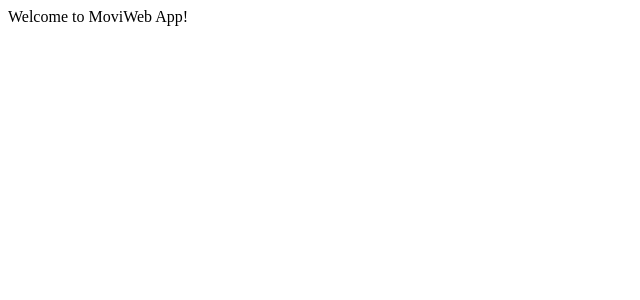
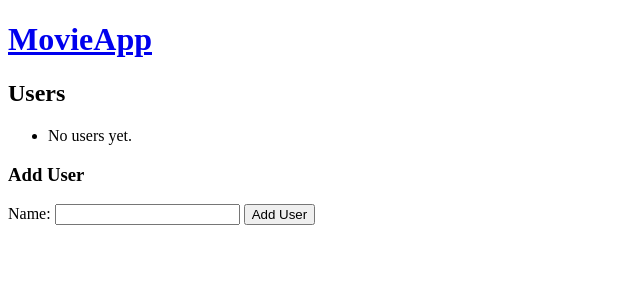
Before and after one commit to Mr-Miller777/MoviWebApp, a Flask app: page / in a window 1280 px wide. Shown: the top 300 px of the page, without its empty margins (0-640 px from the left). Run offline with Flask 3, Linux system fonts and the light colour scheme.

Commit message:
Routes and templates implemented

```diff
--- a/app.py
+++ b/app.py
@@ -1,9 +1,17 @@
 import os
-from flask import Flask
+
+from flask import Flask, render_template, request, url_for, flash, redirect
+from dotenv import load_dotenv
+import requests
+
 from models import db, User, Movie
 from data_manager import DataManager
 
+load_dotenv()
+
 app = Flask(__name__)
+app.secret_key = os.environ.get('SECRET_KEY', 'dev-secret-key')
+OMDB_API_KEY = os.environ.get('OMDB_API_KEY')
 
 BASE_DIR = os.path.dirname(os.path.abspath(__file__))
 DATA_DIR = os.path.join(BASE_DIR, 'data')
@@ -17,9 +25,105 @@ db.init_app(app)
 
 data_manager = DataManager()
 
+
 @app.route('/')
 def home():
-    return "Welcome to MoviWeb App!"
+    users = data_manager.get_users()
+    return render_template('index.html', users=users)
+
+
+@app.route('/users', methods=['POST'])
+def add_user():
+    name = request.form.get('name')
+    if name:
+        data_manager.create_user(name)
+        flash(f'User "{name}" added successfully.', 'success')
+    else:
+        flash('User name cannot be empty.', 'error')
+    return redirect(url_for('home'))
+
+
+@app.route('/users/<int:user_id>/movies', methods=['GET'])
+def list_movies(user_id):
+    user = db.session.get(User, user_id)
+    if not user:
+        flash('User not found.', 'error')
+        return redirect(url_for('home'))
+
+    movies = data_manager.get_movies(user_id)
+    return render_template('movies.html', user=user, movies=movies)
+
+
+@app.route('/users/<int:user_id>/movies', methods=['POST'])
+def add_movie(user_id):
+    user = db.session.get(User, user_id)
+    if not user:
+        flash('User not fond.', 'error')
+        return redirect(url_for('home'))
+
+    title = request.form.get('title')
+    if not title:
+        flash('Movie title cannot be empty.', 'error')
+        return redirect(url_for('list_movies', user_id=user_id))
+
+    if not OMDB_API_KEY:
+        flash('OMDb API key is not configured.', 'error')
+        return redirect(url_for('list_movies', user_id=user_id))
+
+    url = f'http://www.omdbapi.com/'
+    params = {'apikey': OMDB_API_KEY, 't': title}
+    try:
+        response = requests.get(url, params=params, timeout=10)
+        response.raise_for_status()
+        data = response.json()
+    except requests.RequestException as e:
+        flash(f'Could not reach OMDb API: {e}', 'error')
+        return redirect(url_for('list_movies', user_id=user_id))
+
+    if data.get('Response') == 'True':
+        director = data.get('Director', '')
+        year_str = data.get('Year', '')
+        year = int(year_str) if year_str.isdigit() else None
+        poster_url =data.get('Poster', '')
+
+        new_movie = Movie(
+            name=title,
+            director=director,
+            year=year,
+            poster_url=poster_url,
+            user_id=user_id
+        )
+        data_manager.add_movie(new_movie)
+        flash(f'Movie "{title}" added.', 'success')
+    else:
+        flash(f'Movie "{title}" not found on OMDb.', 'error')
+
+    return redirect(url_for('list_movies', user_id=user_id))
+
+
+@app.route('/users/<int:user_id>/movies/<int:movie_id>/update', methods=['POST'])
+def update_movie(user_id, movie_id):
+    new_title =request.form.get('title')
+    if not new_title:
+        flash('New title cannot be empty.', 'error')
+    else:
+        movi = data_manager.update_movie(movie_id, new_title)
+        if movi:
+            flash(f'Movie title updated to "{new_title}".', 'success')
+        else:
+            flash(f'Movie not found.', 'error')
+    return redirect(url_for('list_movies', user_id=user_id))
+
+
+@app.route('/users/<int:user_id>/movies/<int:movie_id>/delete', methods=['POST'])
+def delete_movie(user_id, movie_id):
+    if data_manager.delete_movie(movie_id):
+        flash('Movie deleted.', 'success')
+    else:
+        flash('Movie not found.', 'error')
+    return redirect(url_for('list_movies', user_id=user_id))
+
+
 
 if __name__ == '__main__':
     with app.app_context():
--- /dev/null
+++ b/templates/base.html
@@ -0,0 +1,27 @@
+<!DOCTYPE html>
+<html lang="en">
+<head>
+    <meta charset="UTF-8">
+    <meta name="viewport" content="width=device-width, initial-scale=1.0">
+    <title>MovieApp</title>
+</head>
+<body>
+    <header>
+        <h1><a href="{{ url_for('home') }}">MovieApp</a></h1>
+    </header>
+
+    <main>
+        {% with messages = get_flashed_messages(with_categories=true) %}
+            {% if messages %}
+                <ul class="flashes">
+                    {% for category, message in messages %}
+                        <li class="{{ category }}">{{ message }}</li>
+                    {% endfor %}
+                </ul>
+            {% endif %}
+        {% endwith %}
+
+    {% block content %}{% endblock %}
+    </main>
+</body>
+</html>
--- a/templates/index.html
+++ b/templates/index.html
@@ -1,12 +1,22 @@
-<!DOCTYPE html>
-<html lang="en">
-<head>
-    <meta charset="UTF-8">
-    <title>MovieApp</title>
-</head>
-<body>
-    <h1>Welcome to MovieApp</h1>
-    <p>Your personal movie database</p>
+{% extends "base.html" %}
 
-</body>
-</html>
+{% block content %}
+<h2>Users</h2>
+
+<ul>
+    {% for user in users %}
+        <li>
+            <a href="{{ url_for('list_movies', user_id=user.id)}}">{{ user.name }}</a>
+        </li>
+    {% else %}
+        <li>No users yet.</li>
+    {% endfor %}
+</ul>
+
+<h3>Add User</h3>
+<form action="{{ url_for('add_user') }}" method="POST">
+    <lable for="name">Name:</lable>
+    <input type="text" id="name" name="name" required>
+    <button type="submit">Add User</button>
+</form>
+{% endblock %}
```
Also changed, not shown: templates/movies.html (added, +41 -0 lines), 1 other file.
